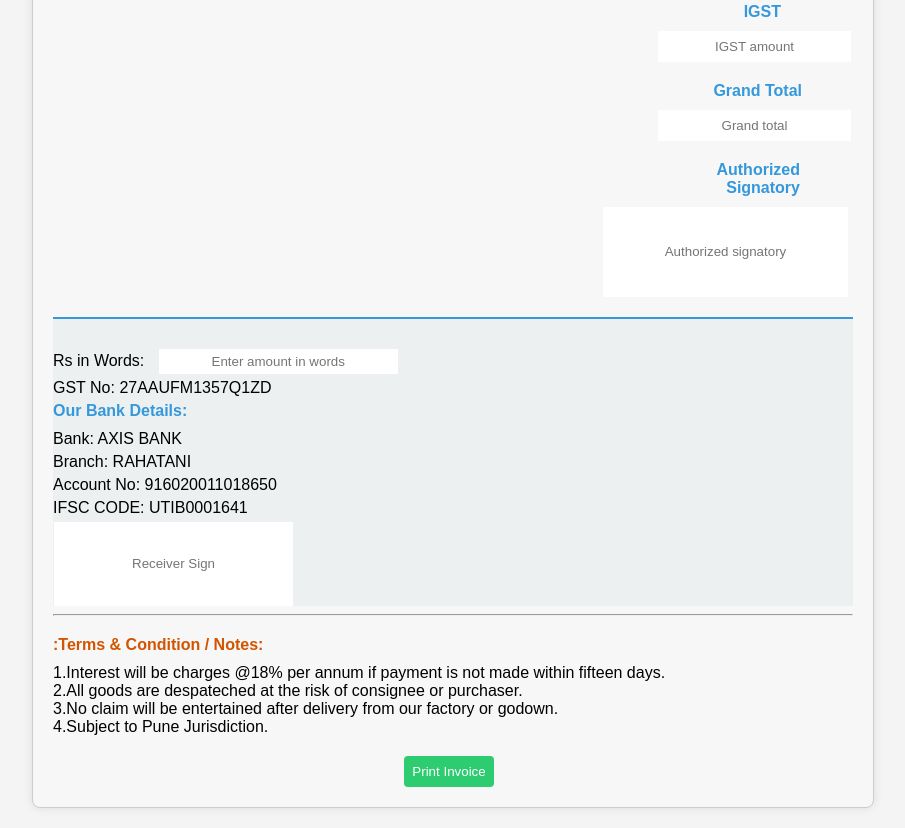
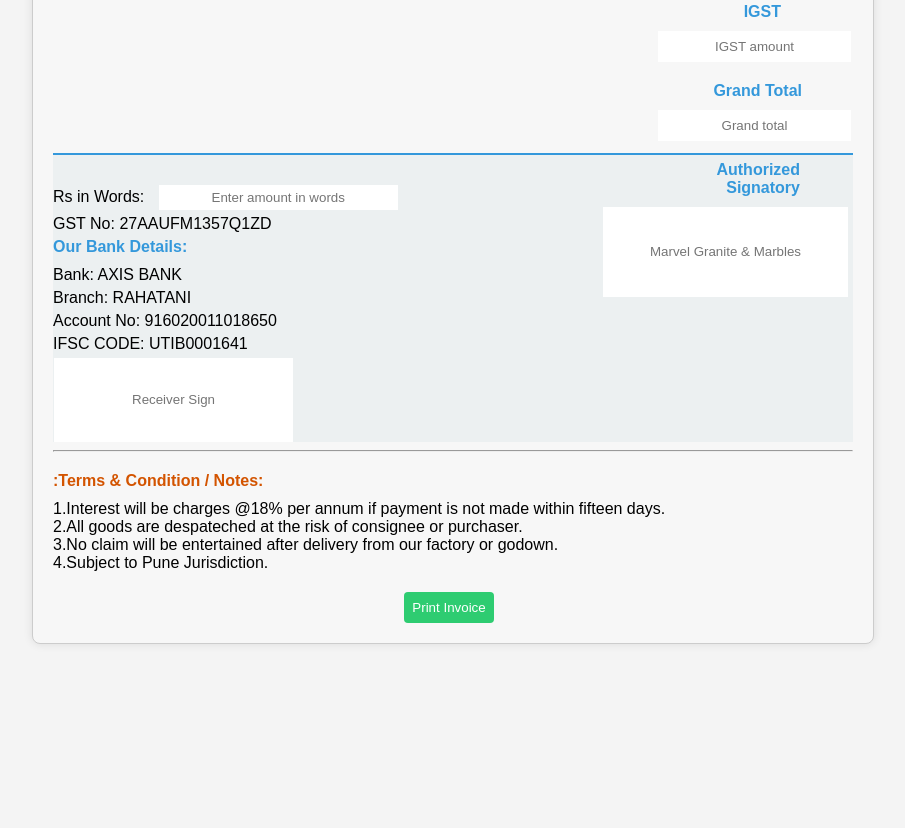
Before and after one commit to Hackeitbro/BRO, a website: page gst.html in a window 1280 px wide. Shown: the part 1048-1876 px from the top of the page, without its empty margins (187-1092 px from the left). After the commit the page ends 1712 px from the top, so only its background shows below. Drawn offline with Linux system fonts and the light colour scheme.

Commit message:
Update gst.html

```diff
--- a/gst.html
+++ b/gst.html
@@ -249,7 +249,7 @@
 }
 
 #footerSection {
-      margin-top: 20px;
+      margin-top: -144px;
       padding-top: 20px;
       border-top: 2px solid #3498db; /* Horizontal line color */
       background-color: #ecf0f1; /* Background color */
@@ -407,7 +407,7 @@
 
       <div class="section" id="signatorySection">
         <div class="section-title" id="title8">Authorized Signatory</div>
-         <input type="text" id="authorizedSignatory" placeholder="Authorized signatory" style="height: 74px; width: 229px; margin-left: -55px;">
+         <input type="text" id="authorizedSignatory" placeholder="Marvel Granite & Marbles" style="height: 74px; width: 229px; margin-left: -55px;">
         <!-- <img src="authorized_sign.jpg" alt="Authorized Signatory" style="width: 61px; height: 97px; margin-right: 67px; transform: rotate(88deg);"> -->
       </div>
     </div>
```
